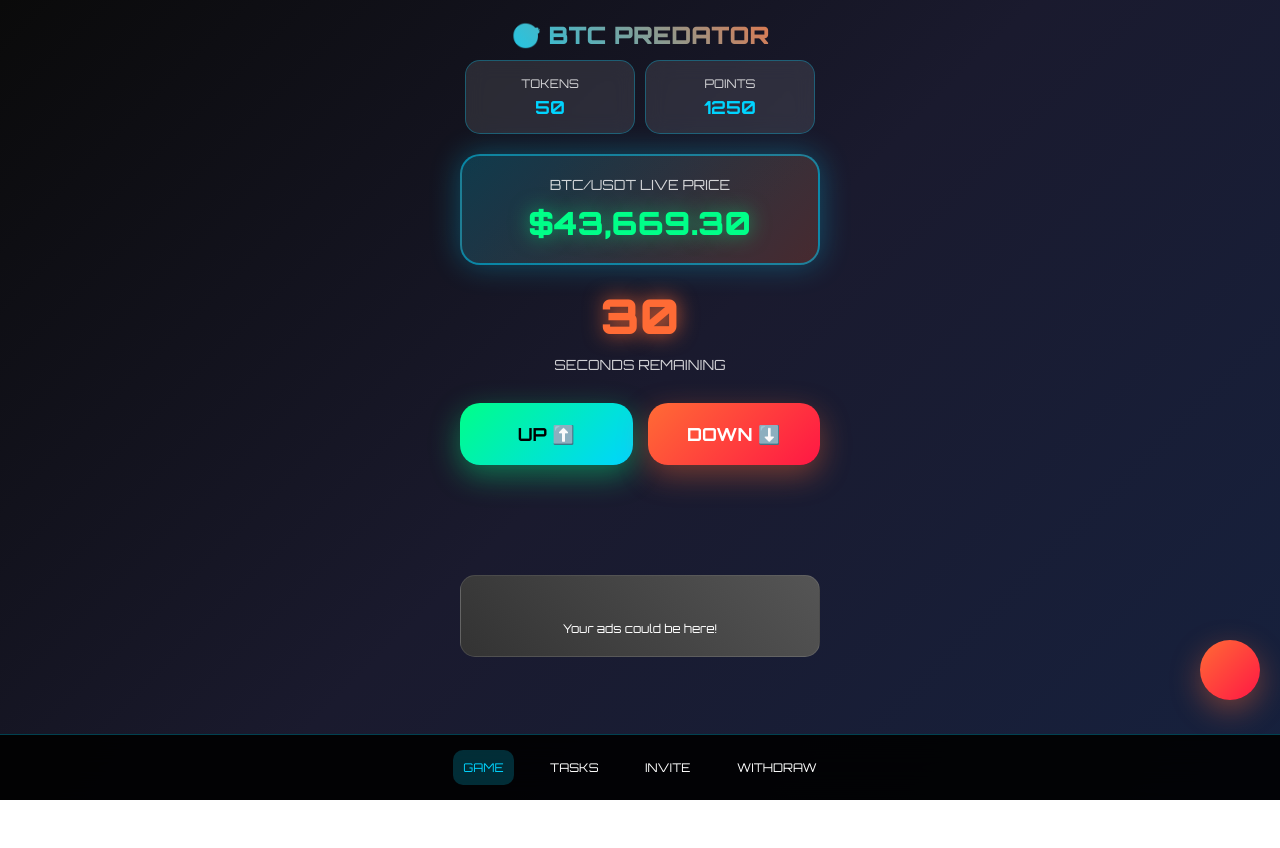
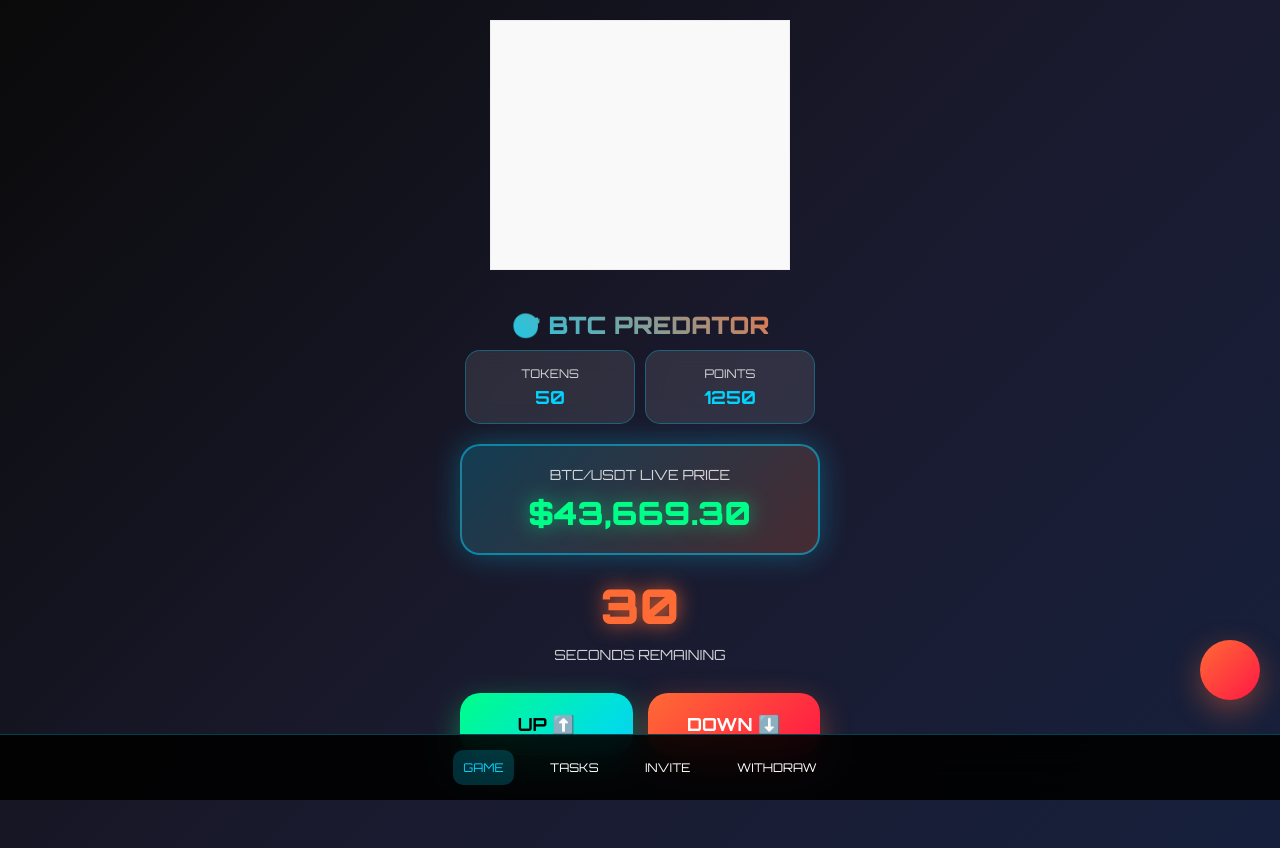
Before and after one commit to LoKe-TMA/BTC--Predator, a plain HTML site: page index.html in a window 1280 px wide. Shown: the top 848 px of the page. Before the commit the page ends 800 px from the top, so only its background shows below. Drawn offline with Linux system fonts and the light colour scheme.

Commit message:
Update index.html

```diff
--- a/index.html
+++ b/index.html
@@ -8,6 +8,7 @@
     <link rel="stylesheet" href="styles.css">
 </head>
 <body>
+ <div id="onclicka-ad" class="ad-unit"></div>
     <div class="container">
         <div id="gamePage" class="page active">
             <div class="header">
```
